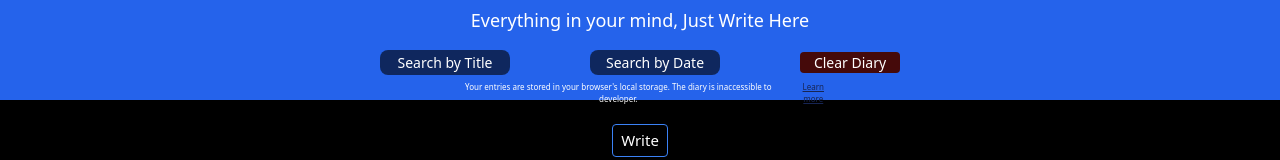
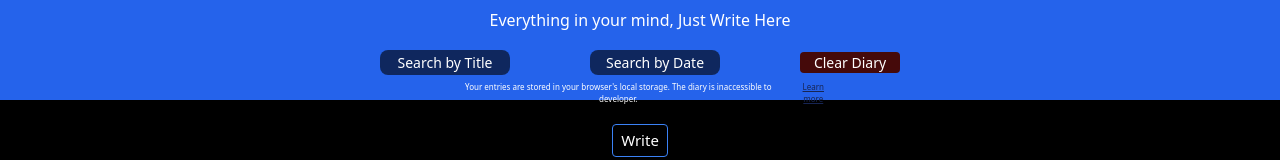
Before and after one commit to kartikeycsjm/diary, a Next.js app: page / in a window 1280 px wide. Shown: the top 160 px of the page. Built offline with nearby package versions, Linux system fonts and the light colour scheme.

Commit message:
changed the header text size

```diff
--- a/app/components/Header.jsx
+++ b/app/components/Header.jsx
@@ -29,7 +29,7 @@ const Header = ({ data, setData }) => {
         <div className='sticky top-0 w-full h-[100px] flex justify-around items-center bg-blue-600 flex-col'>
             <div className='w-full h-[35%] flex justify-center items-center'>
                 <h1
-                    className='text-white w-[80%] text-[18px] flex justify-center items-center'>
+                    className='text-white w-[80%] text-[16px] flex justify-center items-center'>
                     Everything in your mind, Just Write Here
                 </h1>
             </div>
```
Also changed, not shown: 1 other file (tests, documents, lock files or other folders).
